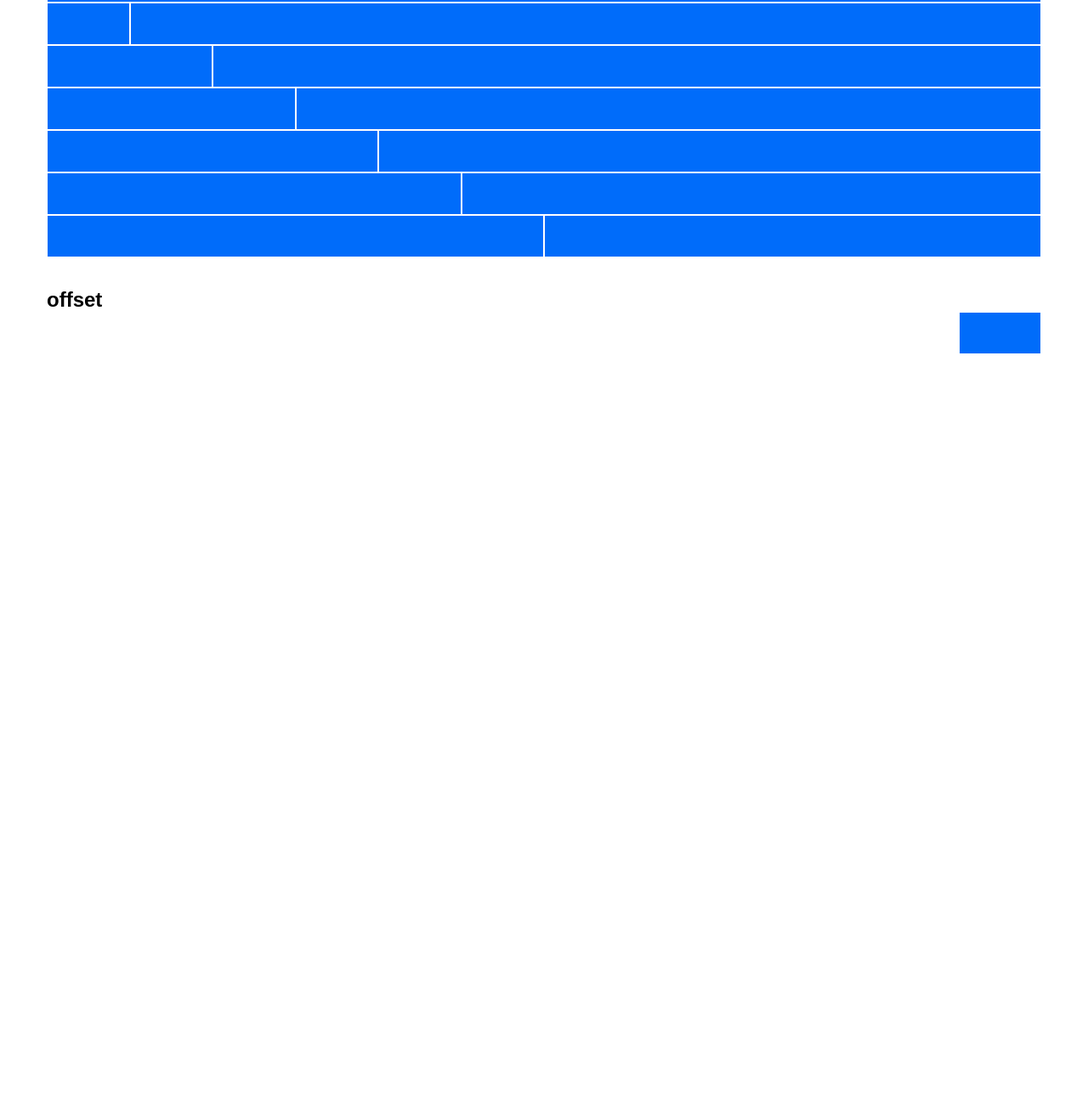
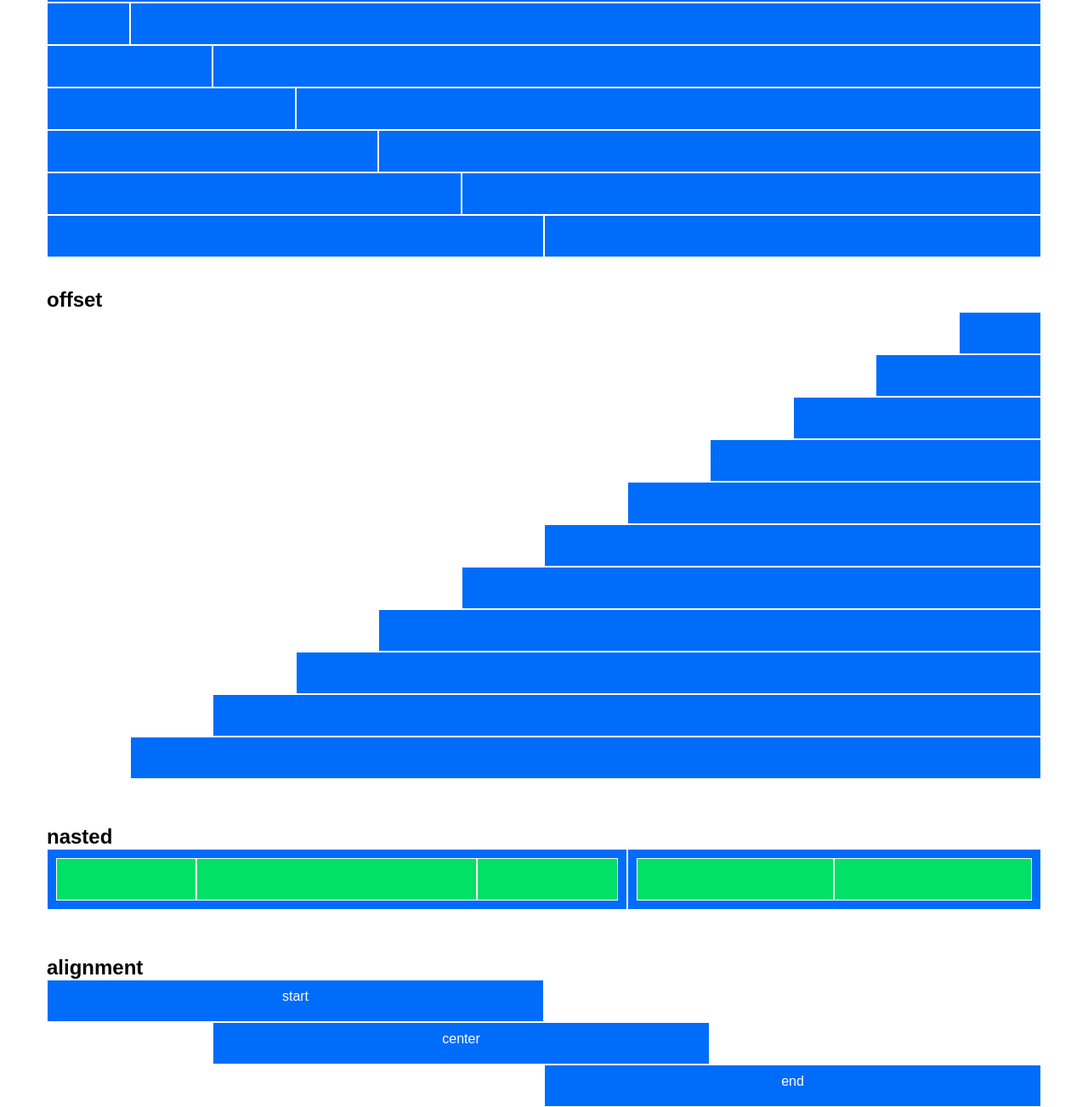
Before and after one commit to alessiopalmieri001/html-css-12bool, a plain HTML site: page index.html in a window 1280 px wide. Shown: the part 442-1745 px from the top of the page at 85% size. Before the commit the page ends 859 px from the top, so only its background shows below. Drawn offline with Linux system fonts and the light colour scheme.

Commit message:
alignment

```diff
--- a/index.html
+++ b/index.html
@@ -285,7 +285,176 @@
                     </div>
                 </div>
             </div>
+            <div class="row">
+                <div class="col-offset-10">
 
+                </div>
+                <div class="col">
+                    <div class="box">
+
+                    </div>
+                </div>
+            </div>
+            <div class="row">
+                <div class="col-offset-9">
+
+                </div>
+                <div class="col">
+                    <div class="box">
+
+                    </div>
+                </div>
+            </div>
+            <div class="row">
+                <div class="col-offset-8">
+
+                </div>
+                <div class="col">
+                    <div class="box">
+
+                    </div>
+                </div>
+            </div>
+            <div class="row">
+                <div class="col-offset-7">
+
+                </div>
+                <div class="col">
+                    <div class="box">
+
+                    </div>
+                </div>
+            </div>
+            <div class="row">
+                <div class="col-offset-6">
+
+                </div>
+                <div class="col">
+                    <div class="box">
+
+                    </div>
+                </div>
+            </div>
+            <div class="row">
+                <div class="col-offset-5">
+
+                </div>
+                <div class="col">
+                    <div class="box">
+
+                    </div>
+                </div>
+            </div>
+            <div class="row">
+                <div class="col-offset-4">
+
+                </div>
+                <div class="col">
+                    <div class="box">
+
+                    </div>
+                </div>
+            </div>
+            <div class="row">
+                <div class="col-offset-3">
+
+                </div>
+                <div class="col">
+                    <div class="box">
+
+                    </div>
+                </div>
+            </div>
+            <div class="row">
+                <div class="col-offset-2">
+
+                </div>
+                <div class="col">
+                    <div class="box">
+
+                    </div>
+                </div>
+            </div>
+            <div class="row">
+                <div class="col-offset-1">
+
+                </div>
+                <div class="col">
+                    <div class="box">
+
+                    </div>
+                </div>
+            </div>
+            <br>
+            <br>
+            <br>
+            <h2>
+                nasted
+            </h2>
+            <div class="row">
+                <div class="col-7">
+                    <div class="box">
+                        <div class="row">
+                            <div class="col-3">
+                                <div class="box green"></div>
+                            </div>
+                            <div class="col-6">
+                                <div class="box green"></div>
+                            </div>
+                            <div class="col-3">
+                                <div class="box green"></div>
+                            </div>
+                        </div>
+                    </div>
+                </div>
+                <div class="col">
+                    <div class="box">
+                        <div class="row">
+                            <div class="col">
+                                <div class="box green"></div>
+                            </div>
+                            <div class="col">
+                                <div class="box green"></div>
+                            </div>
+                        </div>
+                    </div>
+                </div>
+            </div>
+            <br>
+            <br>
+            <br>
+            <h2>
+                alignment
+            </h2>
+            <div class="row">
+                <div class="col-6">
+                    <div class="box">
+                        start
+                    </div>
+                </div>
+            </div>
+            <div class="row">
+                <div class="col-offset-2">
+
+                </div>
+                <div class="col-6">
+                    <div class="box">
+                        center
+                    </div>
+                </div>
+
+            </div>
+            <div class="row">
+                <div class="col-offset-6">
+
+                </div>
+                <div class="col-6">
+                    <div class="box">
+                        end
+                    </div>
+                </div>
+
+            </div>
         </div>
 
 
```
